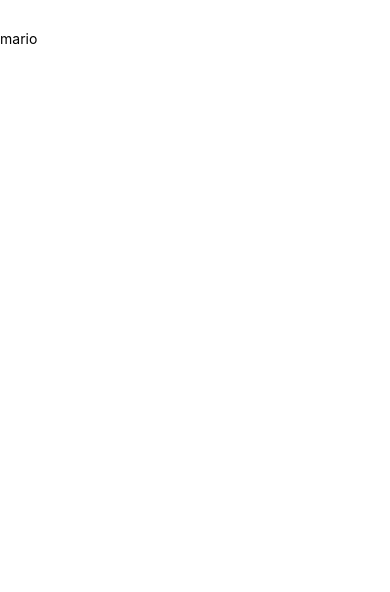
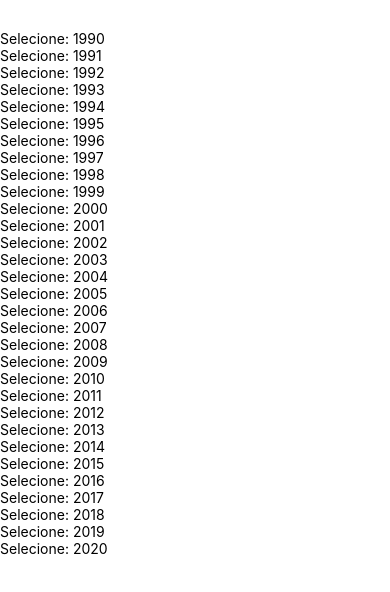
Before and after one commit to jonataspeixoto/DankiCodeReactNativeClass, a React Native app: screen / in a window 390 px wide. Shown: the top 592 px of the page. Built offline with nearby package versions, Linux system fonts and the light colour scheme.

Commit message:
Lógica de programação com javascript e react 3/4

```diff
--- a/App.js
+++ b/App.js
@@ -4,28 +4,19 @@ import { Text, View, StyleSheet } from 'react-native';
 
 export default function App(){
 
-  var nome = "mario";
+  var componente = [];
 
-  var numero = 10;
-  var conteudo = <Text>Danki Code</Text>
-
-  // == igual
-  // != diferente
-
-  // <= menor ou igual
-  // >= maior ou igual
-
-  // > maior
-  // < menor
-
-  if (nome == "guilherme" || numero == 10){
-    conteudo = <Text>{nome}</Text>
+  for (var i = 1990; i <= 2020; i++){
+    componente.push(<Text>Selecione: {i}</Text>)
   }
 
   return (
     <View style={{marginTop: 30}}>
-      <StatusBar hidden/>
-      {conteudo}
+      {
+        componente.map((val) => {
+          return(val);
+        })
+      }
     </View>
   )
 
```
